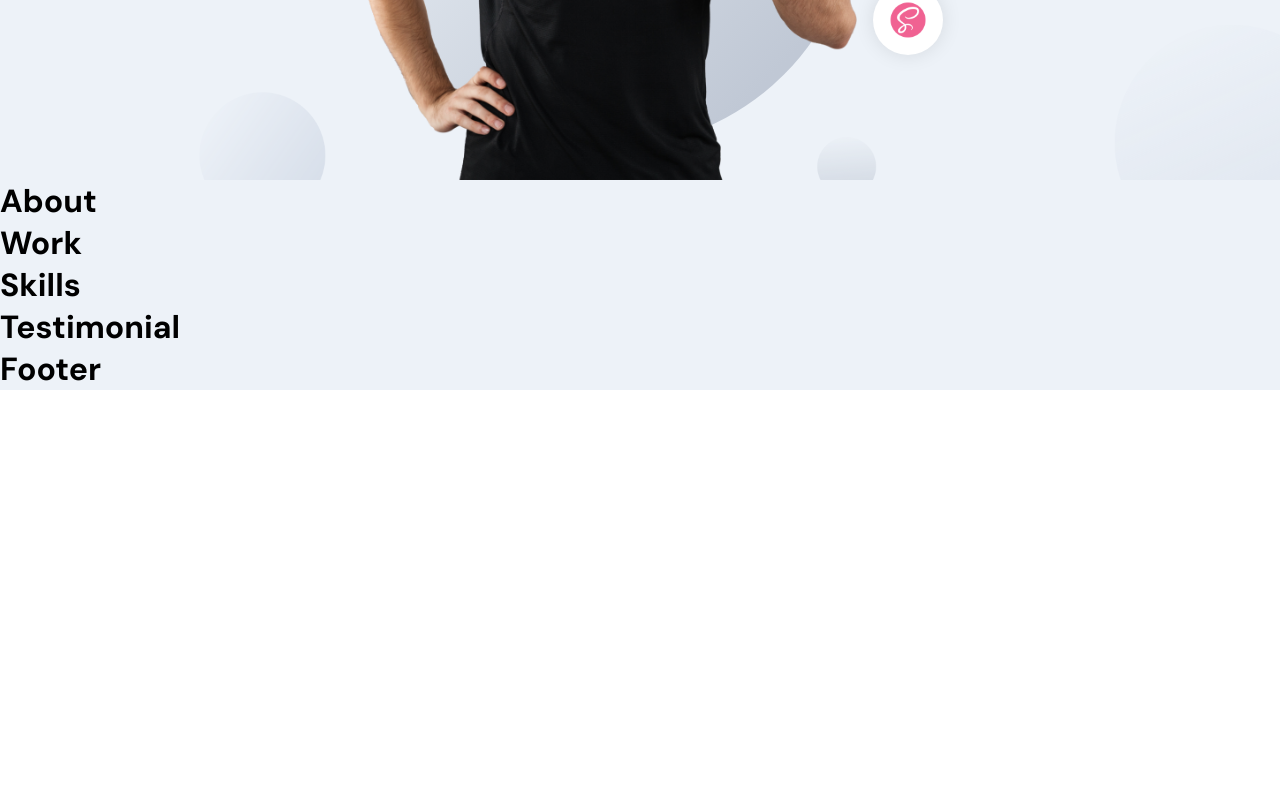
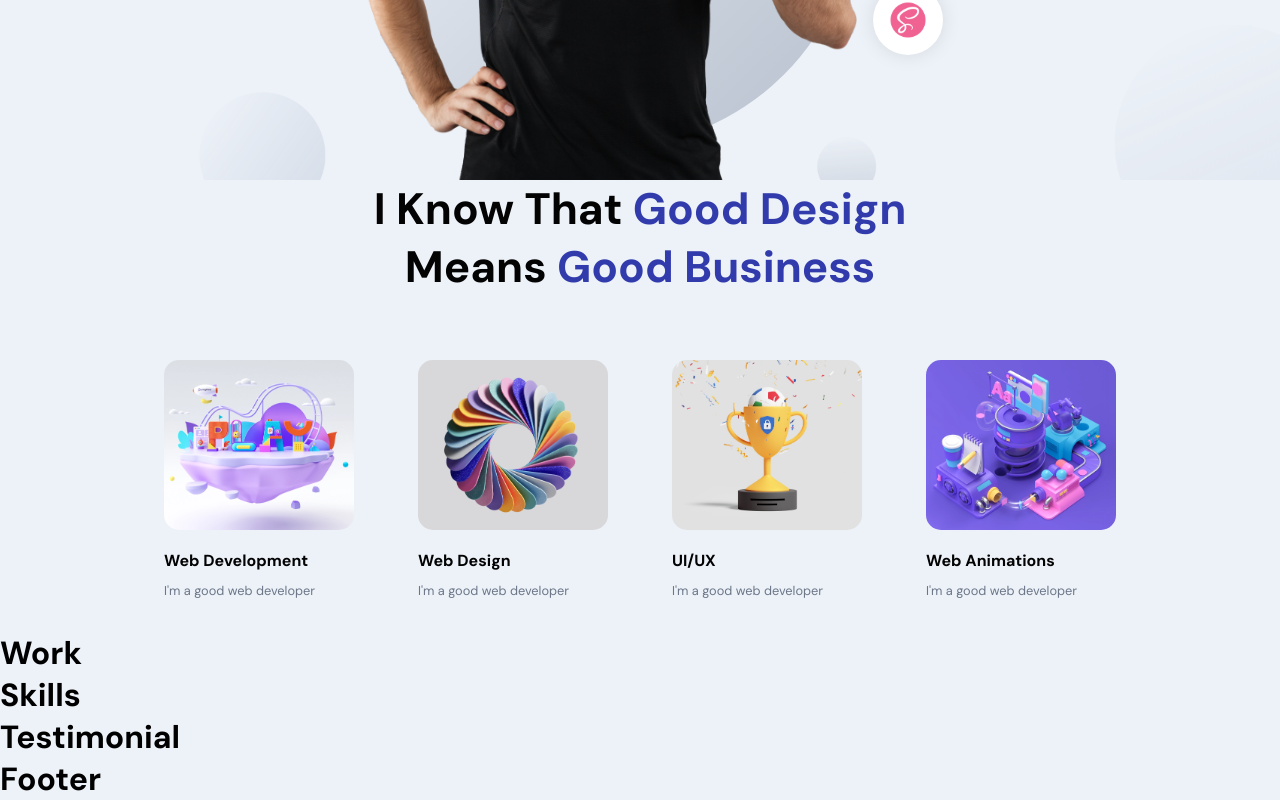
Before and after one commit to sanidhyy/portfolio-react, a React (Create React App) app in the folder frontend-react/: page / in a window 1280 px wide. Shown: the part 543-1343 px from the top of the page. Before the commit the page ends 933 px from the top, so only its background shows below. Built offline with nearby package versions, Linux system fonts and the light colour scheme.

Commit message:
about section completed

```diff
--- a/frontend-react/src/container/About/About.jsx
+++ b/frontend-react/src/container/About/About.jsx
@@ -1,12 +1,62 @@
-import React from "react";
+import React, { useState, useEffect } from "react";
+import { motion } from "framer-motion";
+
+import { images } from "../../constants";
 
 import "./About.scss";
 
+const abouts = [
+  {
+    title: "Web Development",
+    description: "I'm a good web developer",
+    imgUrl: images.about01,
+  },
+  {
+    title: "Web Design",
+    description: "I'm a good web developer",
+    imgUrl: images.about02,
+  },
+  {
+    title: "UI/UX",
+    description: "I'm a good web developer",
+    imgUrl: images.about03,
+  },
+  {
+    title: "Web Animations",
+    description: "I'm a good web developer",
+    imgUrl: images.about04,
+  },
+];
+
 const About = () => {
   return (
-    <div>
-      <h1>About</h1>
-    </div>
+    <>
+      <h2 className="head-text">
+        I Know that <span>Good Design</span>
+        <br />
+        means <span>Good Business</span>
+      </h2>
+
+      <div className="app__profiles">
+        {abouts.map((about, index) => (
+          <motion.div
+            whileInView={{ opacity: 1 }}
+            whileHover={{ scale: 1.1 }}
+            transition={{ duration: 0.5, type: "tween" }}
+            className="app__profiles-item"
+            key={about.title + index}
+          >
+            <img src={about.imgUrl} alt={about.title} />
+            <h2 className="bold-text" style={{ marginTop: 20 }}>
+              {about.title}
+            </h2>
+            <p className="p-text" style={{ marginTop: 10 }}>
+              {about.description}
+            </p>
+          </motion.div>
+        ))}
+      </div>
+    </>
   );
 };
 
--- a/frontend-react/src/container/About/About.scss
+++ b/frontend-react/src/container/About/About.scss
@@ -0,0 +1,38 @@
+.app__about {
+  flex: 1;
+  width: 100%;
+  flex-direction: column;
+}
+
+.app__profiles {
+  display: flex;
+  justify-content: center;
+  align-items: flex-start;
+  flex-wrap: wrap;
+  margin-top: 2rem;
+}
+
+.app__profiles-item {
+  width: 190px;
+  display: flex;
+  justify-content: flex-start;
+  align-items: flex-start;
+  flex-direction: column;
+  margin: 2rem;
+
+  img {
+    width: 100%;
+    height: 170px;
+    border-radius: 15px;
+    object-fit: cover;
+  }
+
+  @media screen and (min-width: 2000px) {
+    width: 370px;
+    margin: 2rem 4rem;
+
+    img {
+      height: 320px;
+    }
+  }
+}
```
